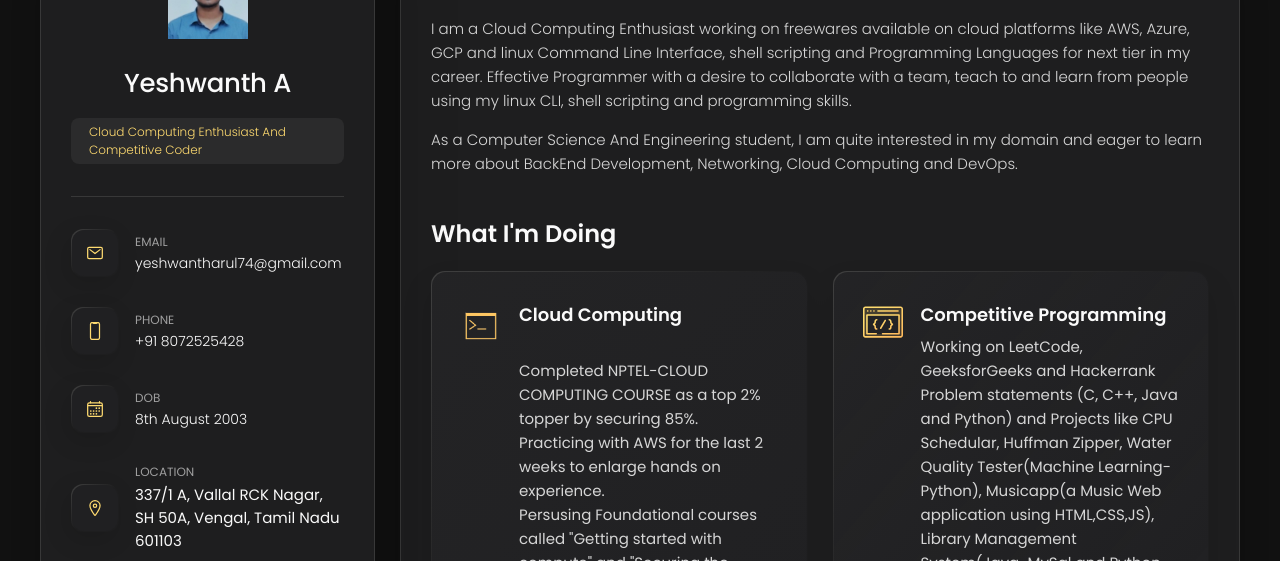
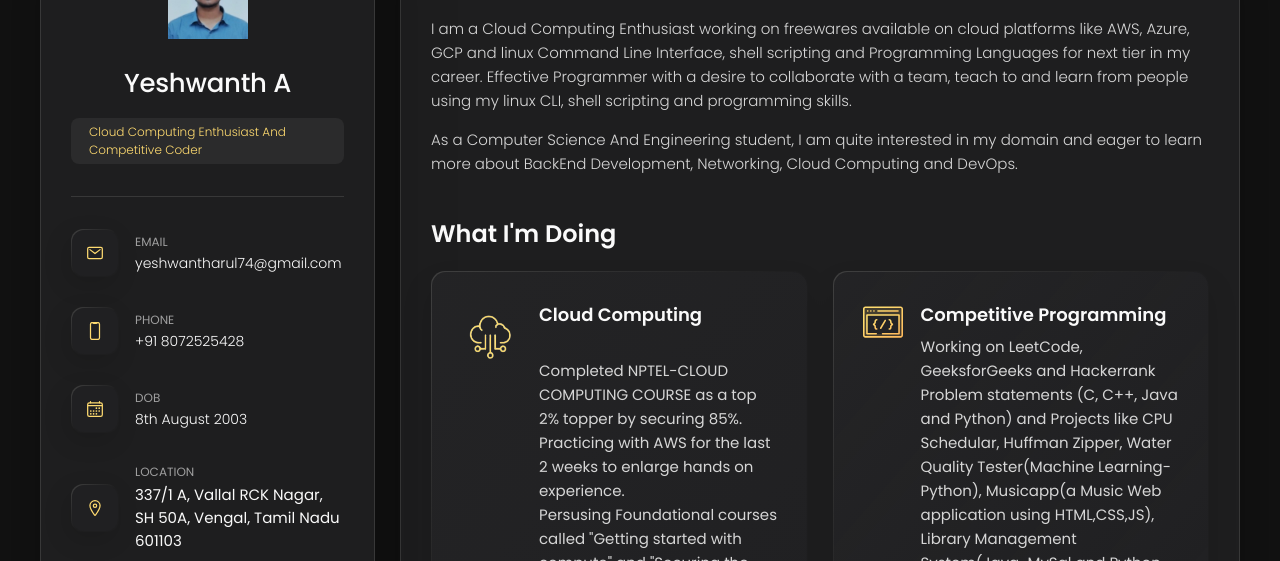
Before and after one commit to 08YESHWANTH08/RESUME, a plain HTML site: page index.html in a window 1280 px wide. Shown: the part 162-723 px from the top of the page. Drawn offline with nearby package versions, Linux system fonts and the light colour scheme.

Commit message:
Update index.html

```diff
--- a/index.html
+++ b/index.html
@@ -205,8 +205,8 @@
             <li class="service-item">
 
               <div class="service-icon-box">
-                <img src=".\assets\images\shell.jpeg
-                " alt="design icon" width="40" height="40">
+                <img src=".\assets\images\cloud.png
+                " alt="design icon" width="60" height="60">
               </div>
 
               <div class="service-content-box">
```
